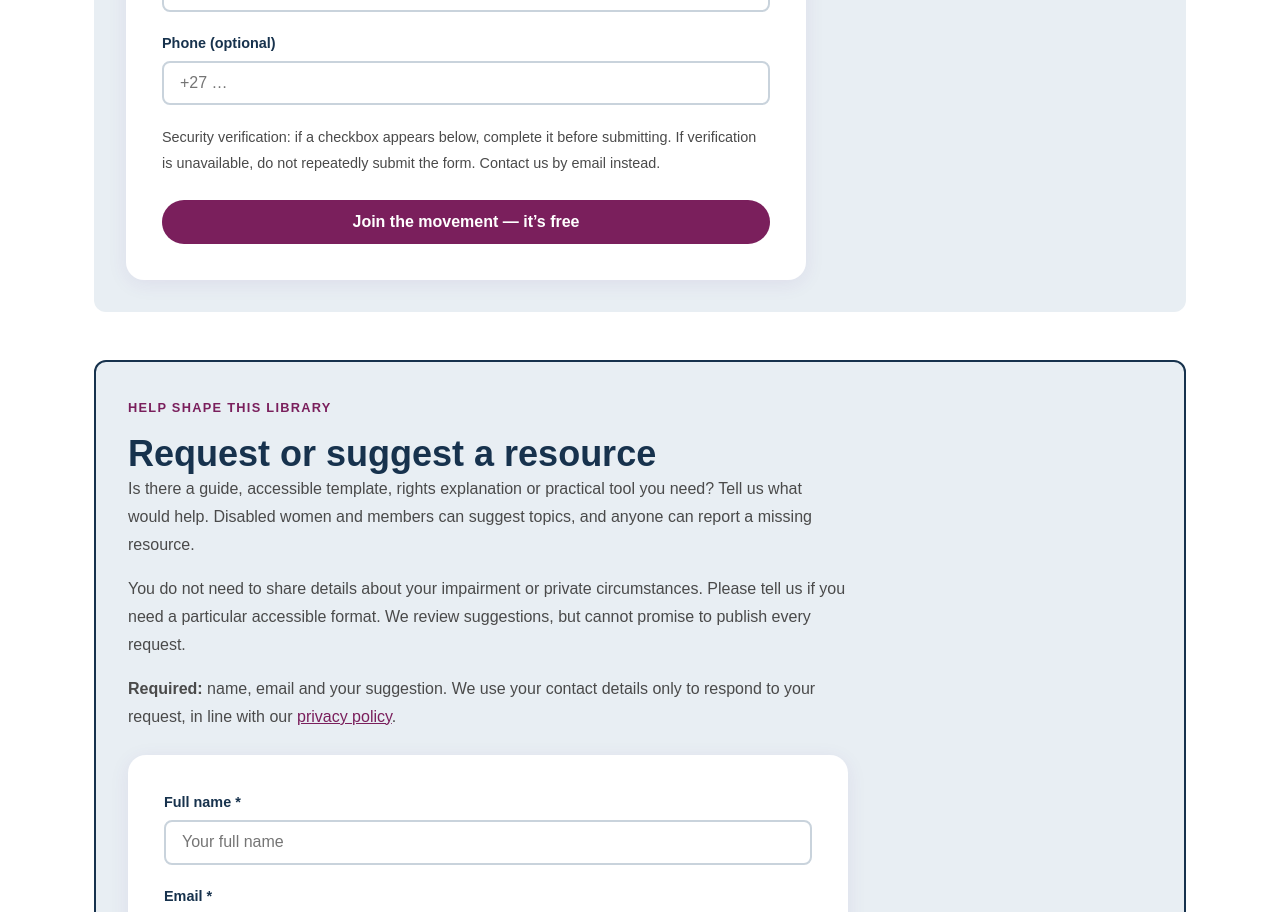
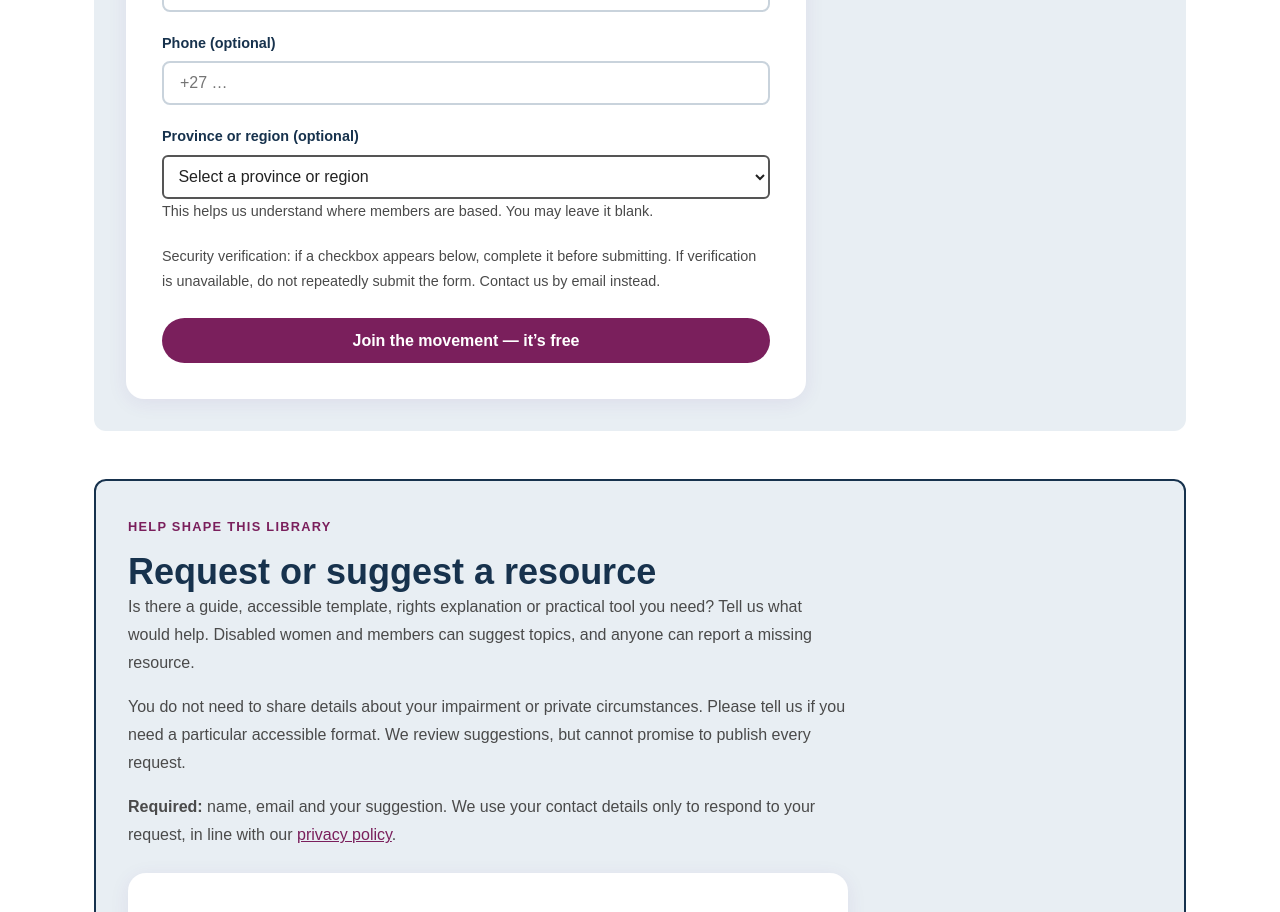
Before and after one commit to laggiesfl/voice-of-disability, a Next.js app: page /resources in a window 1280 px wide. Shown: the part 2060-2972 px from the top of the page. Built offline with nearby package versions, Linux system fonts and the light colour scheme; no server answers.

Commit message:
Add optional accessible province field to membership form

```diff
--- a/app/components/MembershipForm.tsx
+++ b/app/components/MembershipForm.tsx
@@ -21,6 +21,7 @@ export default function MembershipForm() {
       name: String(form.get('name') ?? '').trim(),
       email: String(form.get('email') ?? '').trim(),
       phone: String(form.get('phone') ?? '').trim(),
+      province: String(form.get('province') ?? '').trim(),
       website: String(form.get('website') ?? ''),
       startedAt: Number(form.get('startedAt')),
       turnstileToken: String(form.get('cf-turnstile-response') ?? ''),
@@ -75,6 +76,31 @@ export default function MembershipForm() {
         <input type="tel" id="m-phone" name="phone" autoComplete="tel" maxLength={40} placeholder="+27 …" disabled={status === 'submitting'} />
       </div>
 
+      <div className="form-group">
+        <label htmlFor="m-province">Province or region (optional)</label>
+        <select
+          id="m-province"
+          name="province"
+          defaultValue=""
+          disabled={status === 'submitting'}
+          style={{ width: '100%', minHeight: '44px', padding: '0.65rem', border: '2px solid #555', borderRadius: '6px', background: '#fff', color: '#222' }}
+        >
+          <option value="">Select a province or region</option>
+          <option>Eastern Cape</option>
+          <option>Free State</option>
+          <option>Gauteng</option>
+          <option>KwaZulu-Natal</option>
+          <option>Limpopo</option>
+          <option>Mpumalanga</option>
+          <option>North West</option>
+          <option>Northern Cape</option>
+          <option>Western Cape</option>
+          <option>Outside South Africa</option>
+          <option>Prefer not to say</option>
+        </select>
+        <p style={{ fontSize: '0.9rem' }}>This helps us understand where members are based. You may leave it blank.</p>
+      </div>
+
       <FormBotProtection idPrefix="membership" />
 
       <button type="submit" className="btn btn-primary" style={{ width: '100%', justifyContent: 'center', marginTop: '0.5rem' }} disabled={status === 'submitting' || !securityReady} aria-busy={status === 'submitting'}>
```
